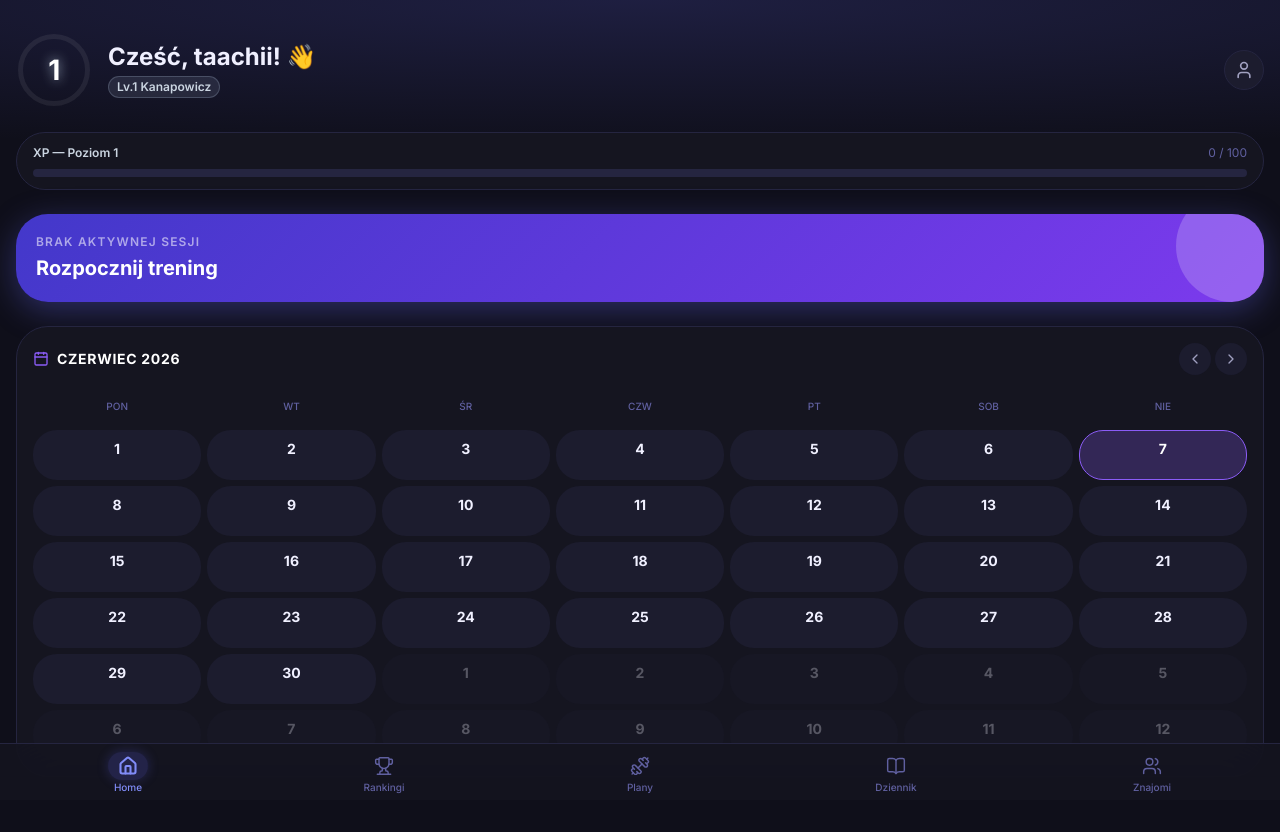
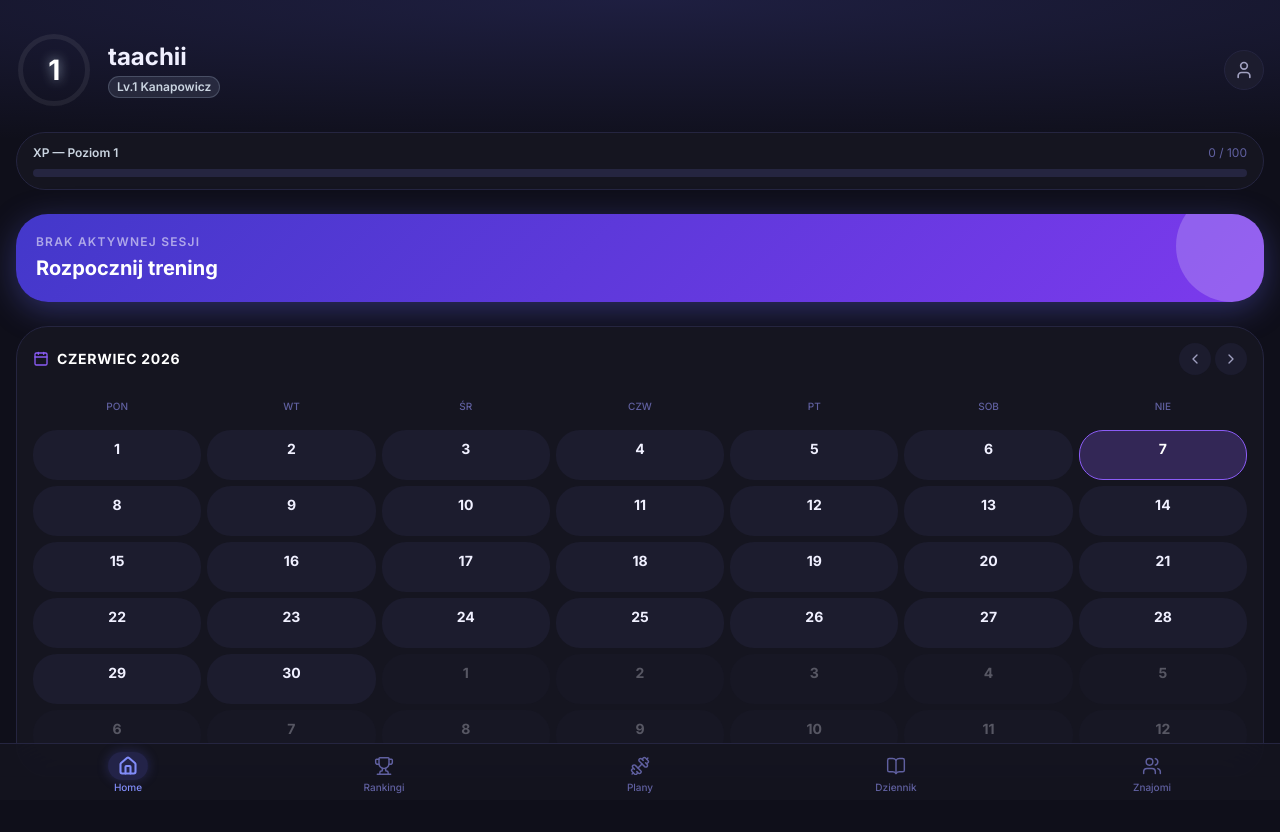
Before and after one commit to taachii/training-app, a React (Vite) app: page / in a window 1280 px wide. Shown: the top 832 px of the page. Built offline with nearby package versions, Linux system fonts and the light colour scheme.

Commit message:
style: change greeting to nickname only

```diff
--- a/src/pages/HomePage.tsx
+++ b/src/pages/HomePage.tsx
@@ -101,7 +101,7 @@ export default function HomePage() {
             className="text-2xl font-bold leading-tight truncate"
             style={{ fontFamily: 'var(--font-display)', color: 'var(--color-text-primary)' }}
           >
-            Cześć, {name}! 👋
+            {name}
           </h1>
           <div className="flex items-center gap-3 mt-1">
             {/* Level label */}
```
